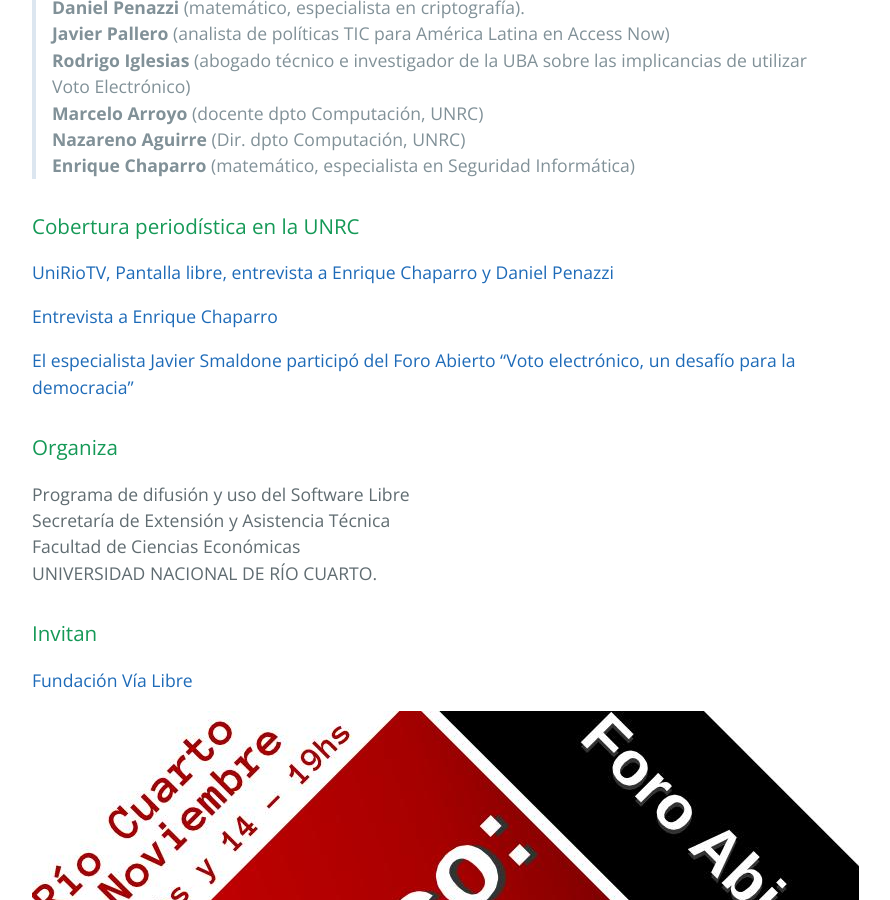
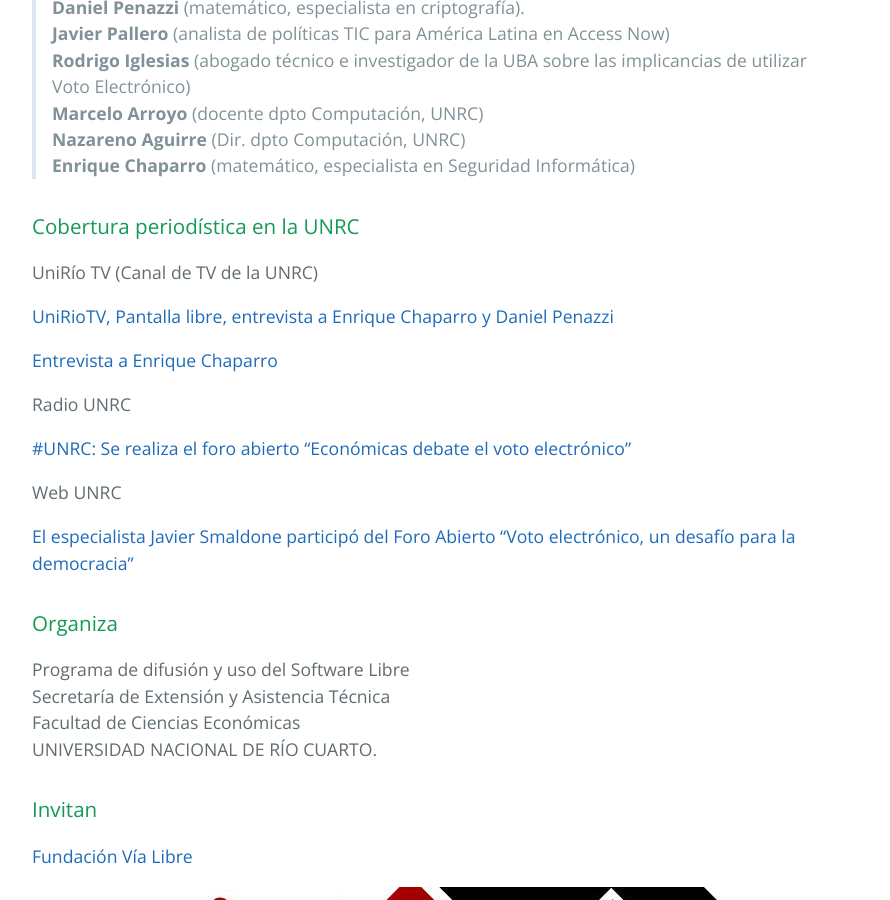
Before and after one commit to pewen/evoto, a Jekyll site: the page built from index.md, in a window 1280 px wide and 900 px high, scrolled down 963 px. Shown: the whole window, without its empty margins (192-1082 px from the left). Built offline with Jekyll 4.4.1, drawn with Linux system fonts in a browser that asks for light colours.

Commit message:
minor changes

```diff
--- a/index.md
+++ b/index.md
@@ -21,9 +21,18 @@
 
 ### Cobertura periodística en la UNRC
 
+UniRío TV (Canal de TV de la UNRC)
+
 [UniRioTV, Pantalla libre, entrevista a Enrique Chaparro y Daniel Penazzi](https://www.youtube.com/watch?v=OhYTRBVWfiE)
 
 [Entrevista a Enrique Chaparro](http://www.youtube.com/embed/WO82PoAczTc)
+
+Radio UNRC
+
+[#UNRC: Se realiza el foro abierto “Económicas debate el voto electrónico”](https://soundcloud.com/radiounrc/unrc-se-realiza-el-foro-abierto-economicas-debate-el-voto-electronico)
+
+
+Web UNRC
 
 [El especialista Javier Smaldone participó del Foro Abierto “Voto electrónico, un desafío para la democracia”](https://www.unrc.edu.ar/unrc/n_comp.cdc?nota=30231)
 
```
Also changed, not shown: .#index.md (deleted, +0 -1 lines), 2 other files.
